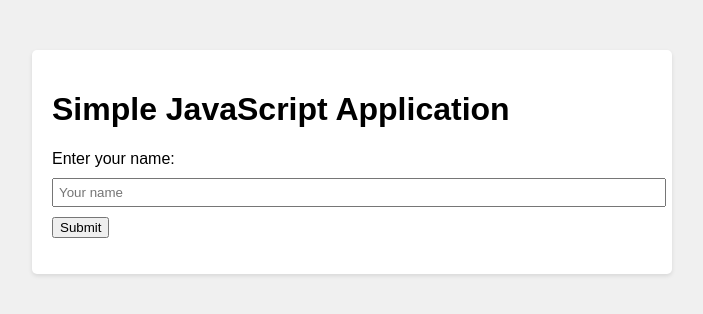
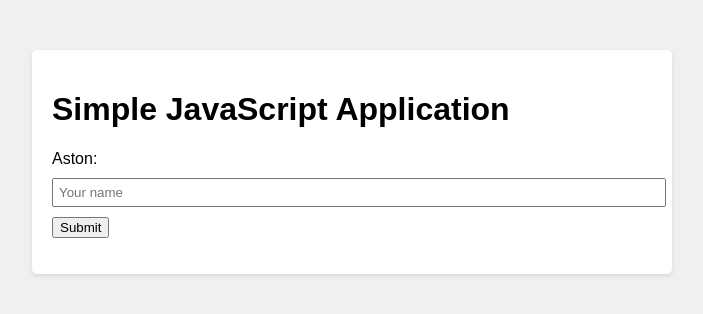
Before and after one commit to Rider-io/Learn2code-, a plain HTML site: page index.html in a window 1280 px wide. Shown: the whole page, without its empty margins (288-991 px from the left). Drawn offline with Linux system fonts and the light colour scheme.

Commit message:
Update index.html

```diff
--- a/index.html
+++ b/index.html
@@ -9,7 +9,7 @@
 <body>
     <div class="container">
         <h1>Simple JavaScript Application</h1>
-        <label for="nameInput">Enter your name:</label>
+        <label for="nameInput">Aston:</label>
         <input type="text" id="nameInput" placeholder="Your name">
         <button id="submitBtn">Submit</button>
         <p id="greeting"></p>
```
